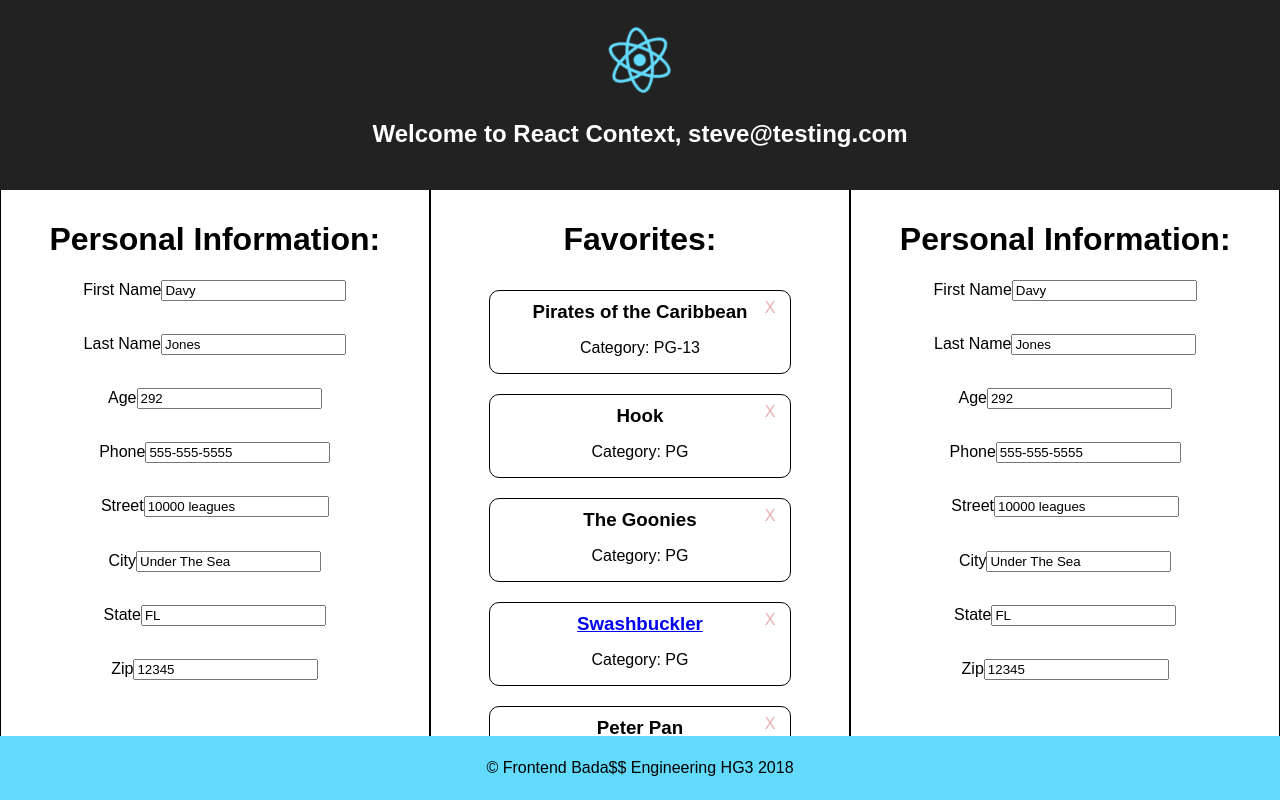
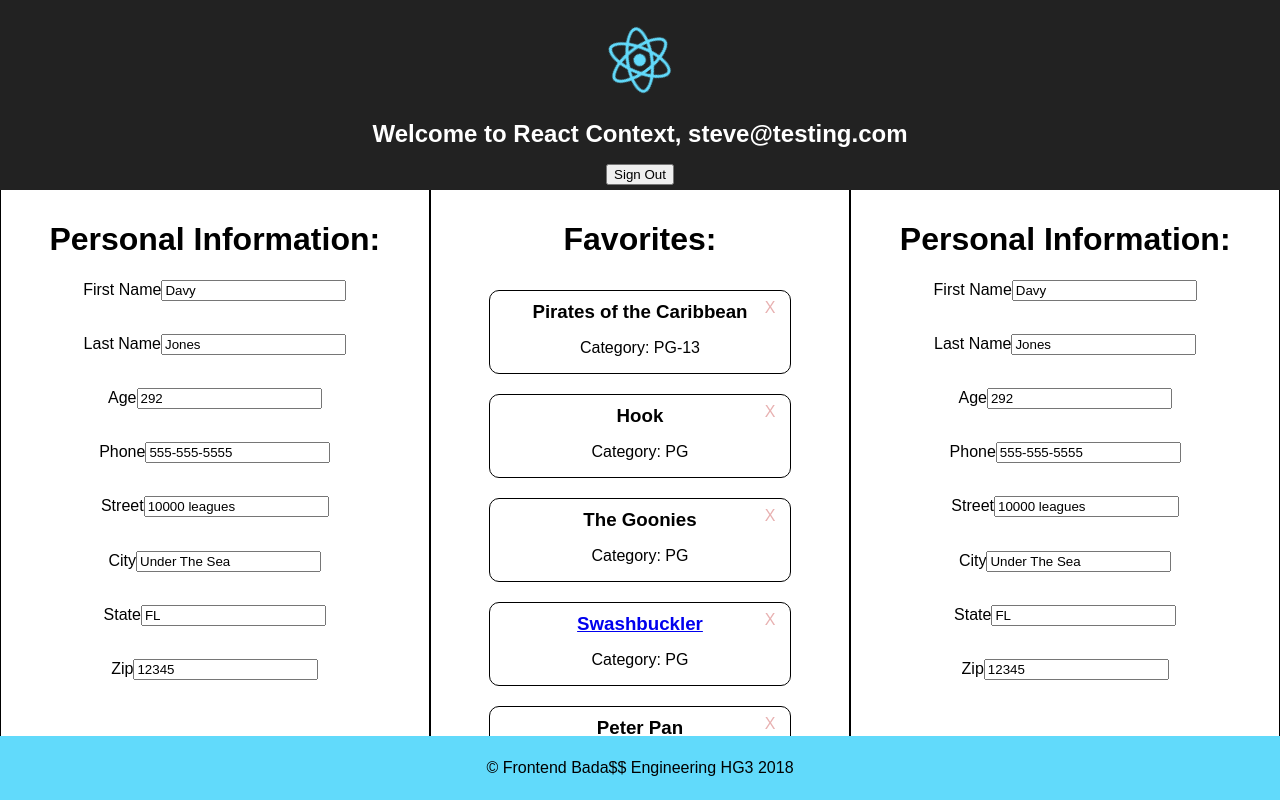
Before and after one commit to mlimberg/react-context-api, a React (Create React App) app: page / in a window 1280 px wide. Both pictures are taken after a click on the button "Sign In". Built offline with nearby package versions, Linux system fonts and the light colour scheme.

Commit message:
Update with sign out

```diff
--- a/src/App.css
+++ b/src/App.css
@@ -132,6 +132,6 @@
   color: white;
 }
 
-.signin-container button:hover {
+button:hover {
   cursor: pointer;
 }
--- a/src/App.js
+++ b/src/App.js
@@ -16,6 +16,7 @@ class App extends Component {
     }
 
     this.signIn = this.signIn.bind(this);
+    this.signOut = this.signOut.bind(this);
   }
 
   signIn() {
@@ -43,6 +44,10 @@ class App extends Component {
     this.setState({ user })
   }
 
+  signOut() {
+    this.setState({ user: null })
+  }
+
 
   render() {
     const { user } = this.state;
@@ -50,7 +55,7 @@ class App extends Component {
     return (
       <div className="App">
         <UserContext.Provider value={user}>
-          <Header />
+          <Header signOut={this.signOut} />
           { user ? <Profile /> : <SignIn signIn={this.signIn} />}
 
         </UserContext.Provider>
--- a/src/Header.js
+++ b/src/Header.js
@@ -2,7 +2,7 @@ import React from 'react';
 import logo from './logo.svg';
 import UserContext from './UserContext';
 
-const Header = () => {
+const Header = ({ signOut }) => {
 
 
 
@@ -18,11 +18,22 @@ const Header = () => {
           }
         }
 
+        const toggleSignOut = () => {
+          if (user) {
+            return (
+              <button onClick={ signOut } >Sign Out</button>
+            )
+          }
+        }
+
 
         return (
           <header className="App-header">
             <img src={logo} className="App-logo" alt="logo" />
-            <h1 className="App-title">{ toggleMessage() }</h1>
+            <div>
+              <h1 className="App-title">{ toggleMessage() }</h1>
+              { toggleSignOut() }
+            </div>
           </header>
         )
       }}
```
